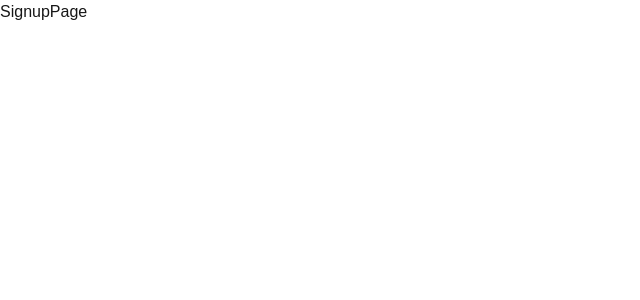
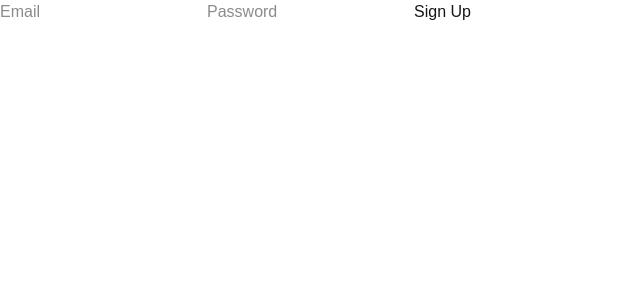
Before and after one commit to HoracioGutierrez/nextjs-boilerplate, a Next.js app: page /signup in a window 1280 px wide. Shown: the top 300 px of the page, without its empty margins (0-640 px from the left). Built offline with nearby package versions, Linux system fonts and the light colour scheme.

Commit message:
Implement signup form with email and password inputs; add server-side handling for form submission

```diff
--- a/app/signup/page.tsx
+++ b/app/signup/page.tsx
@@ -1,6 +1,18 @@
+import Form from 'next/form'
+
 function SignupPage() {
+
+    const handleSignUp = async (formData: FormData) => {
+        "use server";
+        console.log(formData)
+    }
+
     return (
-        <div>SignupPage</div>
+        <Form action={handleSignUp}>
+            <input type="text" name="email" placeholder="Email" />
+            <input type="password" name="password" placeholder="Password" />
+            <input type="submit" value="Sign Up" />
+        </Form>
     )
 }
 
```
